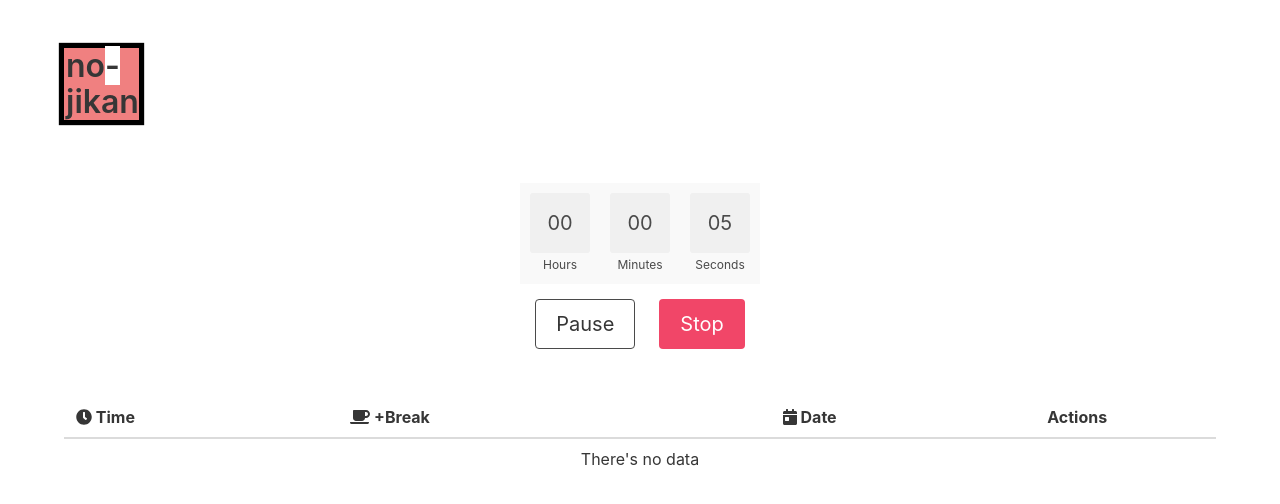
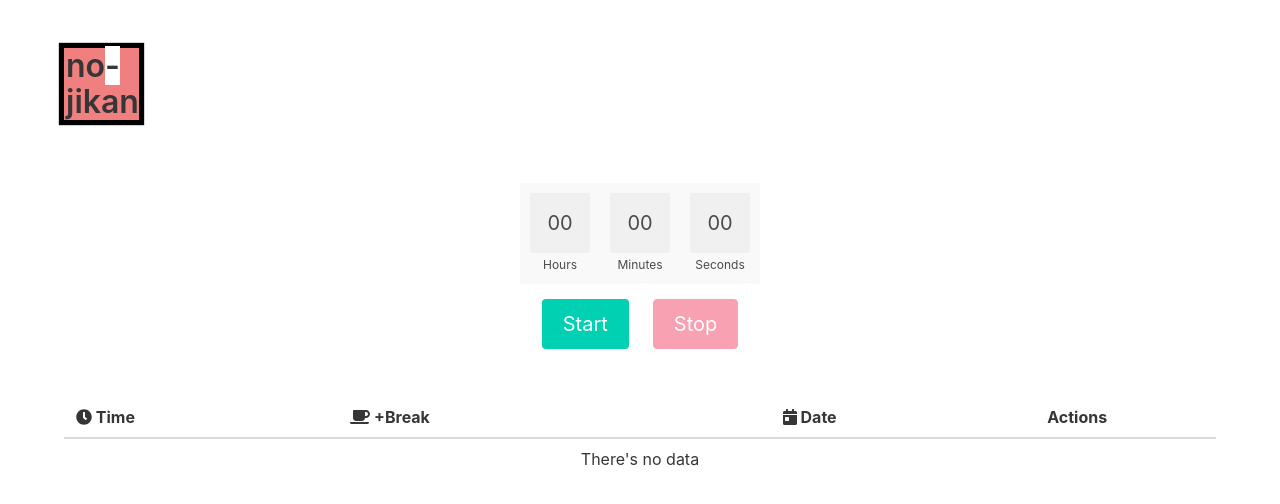
Before and after one commit to 3ddysan/no-jikan, a React (Create React App) app: page / in a window 1280 px wide. Shown: the top 504 px of the page. Built offline with nearby package versions, Linux system fonts and the light colour scheme.

Commit message:
feat: Disable already running timer on startup

```diff
--- a/src/App.js
+++ b/src/App.js
@@ -46,7 +46,7 @@ const App = () => {
                     <Logo />
                 </div>
                 <div className="hero-body has-text-centered">
-                    <Timer active elapsedSeconds={0} onFinish={handleCreate} />
+                    <Timer elapsedSeconds={0} onFinish={handleCreate} />
                 </div>
                 <div className="hero-footer">
                     <HistoryTable entries={history} onDelete={handleDelete} />
```
Also changed, not shown: 1 other file (tests, documents, lock files or other folders).
